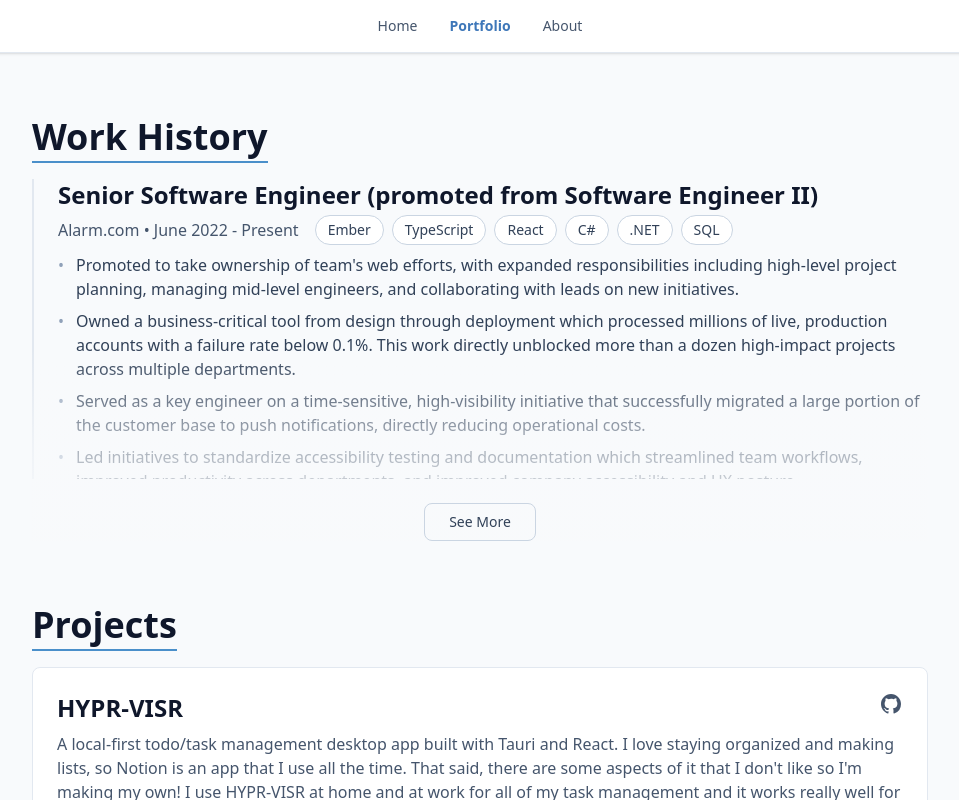
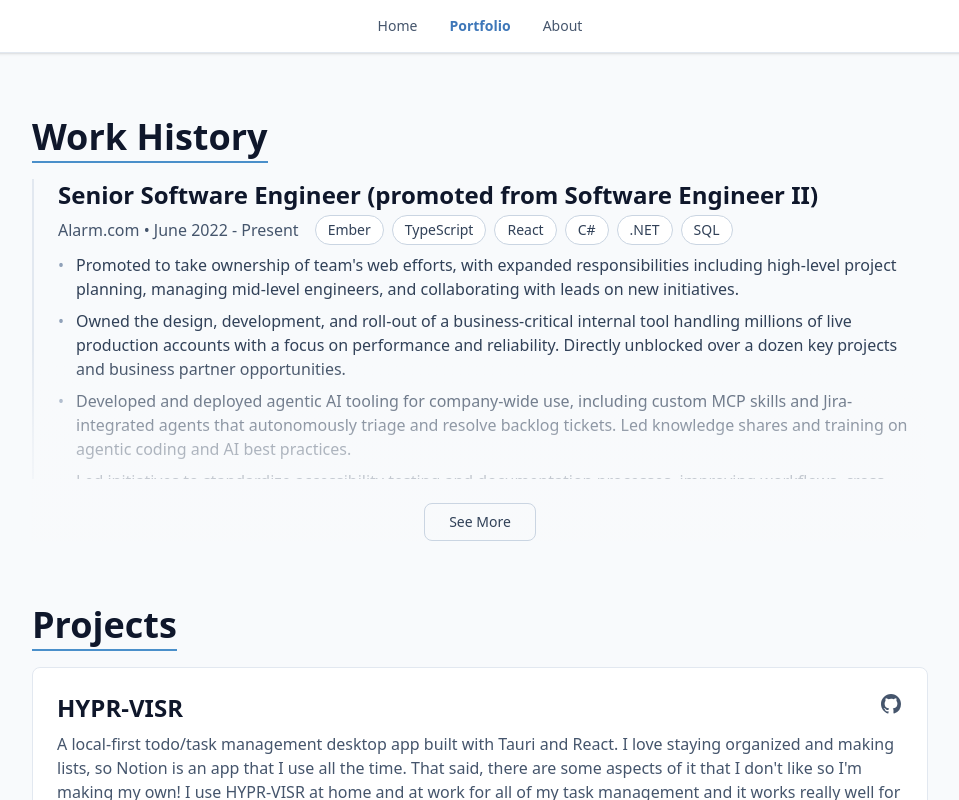
Before and after one commit to ValeriKozarev/personal-website-react-2025, a React (Vite) app: page /portfolio in a window 1280 px wide. Shown: the top 800 px of the page, without its empty margins (160-1119 px from the left). Built offline with nearby package versions, Linux system fonts and the light colour scheme.

Commit message:
update resume and some content

```diff
--- a/src/pages/Home.tsx
+++ b/src/pages/Home.tsx
@@ -15,7 +15,7 @@
                 This site is a snapshot of my work and how I approach software engineering. I periodically rebuild it to explore new tools, stay current with industry trends, and sharpen my skills. You'll find career highlights, personal projects, and little snapshots into some of my hobbies throughout - feel free to explore and get in touch!
               </p>
               <a
-                href="/resume.pdf"
+                href="/Valeri_Kozarev_Resume.pdf"
                 download
                 className="inline-flex items-center gap-2 px-6 py-3 bg-primary-600 text-white font-medium rounded-lg hover:bg-primary-700 shadow-md hover:shadow-lg transition-all focus:outline-none focus-visible:ring-2 focus-visible:ring-primary-500 focus-visible:ring-offset-2"
               >
--- a/src/pages/Portfolio.tsx
+++ b/src/pages/Portfolio.tsx
@@ -19,7 +19,7 @@
                   company={"Alarm.com"}
                   timeStart={"June 2022"}
                   timeEnd={"Present"}
-                  summary={["Promoted to take ownership of team's web efforts, with expanded responsibilities including high-level project planning, managing mid-level engineers, and collaborating with leads on new initiatives.", "Owned a business-critical tool from design through deployment which processed millions of live, production accounts with a failure rate below 0.1%. This work directly unblocked more than a dozen high-impact projects across multiple departments.", "Served as a key engineer on a time-sensitive, high-visibility initiative that successfully migrated a large portion of the customer base to push notifications, directly reducing operational costs.", "Led initiatives to standardize accessibility testing and documentation which streamlined team workflows, improved productivity across departments, and improved company accessibility and UX posture.", "Participated in recurring Innovation Weeks, regularly delivering a new prototype or feature proposal grounded in real company needs. Wins include new integrations with AI to improve backlog ticket maintenance, internal web apps to increase developer productivity, and new accessibility-focused features in our product offering."]}
+                  summary={["Promoted to take ownership of team's web efforts, with expanded responsibilities including high-level project planning, managing mid-level engineers, and collaborating with leads on new initiatives.", "Owned the design, development, and roll-out of a business-critical internal tool handling millions of live production accounts with a focus on performance and reliability. Directly unblocked over a dozen key projects and business partner opportunities.", "Developed and deployed agentic AI tooling for company-wide use, including custom MCP skills and Jira-integrated agents that autonomously triage and resolve backlog tickets. Led knowledge shares and training on agentic coding and AI best practices.", "Led initiatives to standardize accessibility testing and documentation processes, improving workflows, cross-department productivity, and overall UX posture.", "Mentored interns and junior developers, and refined team onboarding processes to accelerate integration of new hires and reduce time-to-contribution."]}
                   isCurrent={true}
                   technologies={["Ember", "TypeScript", "React", "C#", ".NET", "SQL"]}
                 />
@@ -28,7 +28,7 @@
                   company={"Epic Systems"}
                   timeStart={"Aug 2020"}
                   timeEnd={"Jan 2022"}
-                  summary={["Led and contributed to several large-scale, multi-release projects. Gained crucial experience managing projects, as well as designing and implementing new, major functionality for product users across various demographics.", "Developed novel approach for implementing decision trees in telemedicine self-triage flows as part of collaboration project with a third-party service.", "Key contributor to project for tracking patient COVID-19 vaccinations in MyChart app. Worked quickly and diligently to deliver high-impact work in unprecedented global circumstances.", "Consistently ranked as a top performer on my team."]}
+                  summary={["Rapidly delivered new features to live users during the COVID-19 pandemic. Coordinated with various stakeholders to enhance vaccine information capture-and-reconciliation workflows within the MyChart COVID-19 feature, a high-traffic feature available to millions of users.", "Migrated internal web app from Angular 1.x to Angular 12 and established CI/CD pipeline via GitLab to improve code maintainability and accelerate feature delivery timelines.", "Served as lead engineer and primary business partner contact for a novel telehealth self-triage feature, owning full-stack development and project management. Designed and implemented a dynamic decision-tree traversal engine for symptom-based care routing.", "Refactored core workflows around patient data capture, wrote a comprehensive new testing suite, and created new internal documentation to facilitate knowledge-sharing."]}
                   technologies={["MUMPS", "C#", "ASP.NET", ".NET Core", "Angular"]}
                 />
                 <WorkExperienceCard
```
Also changed, not shown: 2 other files (tests, documents, lock files or other folders).
